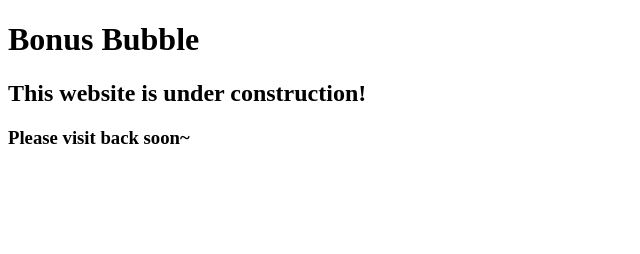
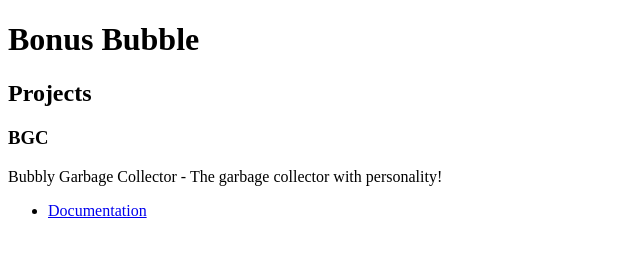
Before and after one commit to bonusbubble/bonusbubble.github.io, a plain HTML site: page index.html in a window 1280 px wide. Shown: the whole page, without its empty margins (0-640 px from the left). Drawn offline with Linux system fonts and the light colour scheme.

Commit message:
Update index.html

```diff
--- a/index.html
+++ b/index.html
@@ -7,7 +7,15 @@
 </head>
 <body>
     <h1>Bonus Bubble</h1>
-    <h2>This website is under construction!</h2>
-    <h3>Please visit back soon~</h3>
+    <div>
+        <h2>Projects</h2>
+        <div>
+            <h3>BGC</h3>
+            <p>Bubbly Garbage Collector - The garbage collector with personality!</p>
+            <ul>
+                <li><a href="./bgc/index.html">Documentation</a></li>
+            </ul>
+        </div>
+    </div>
 </body>
 </html>
```
